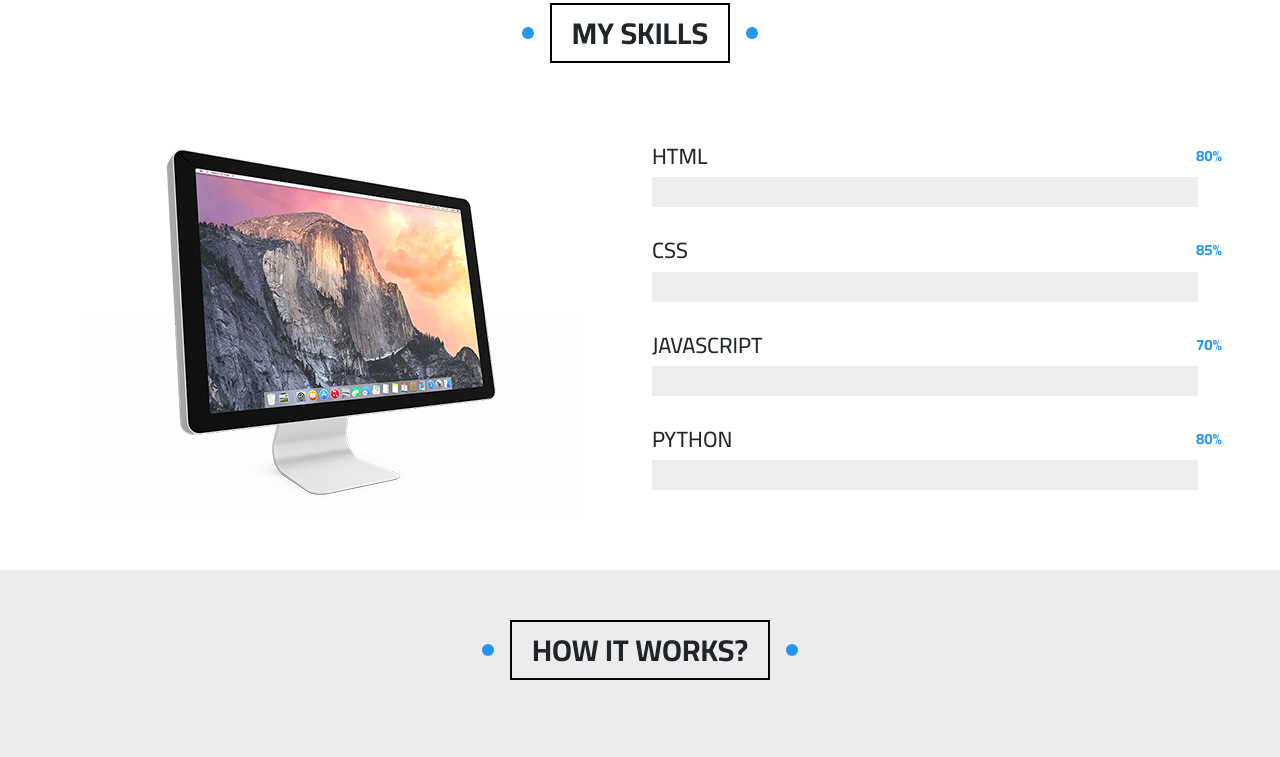
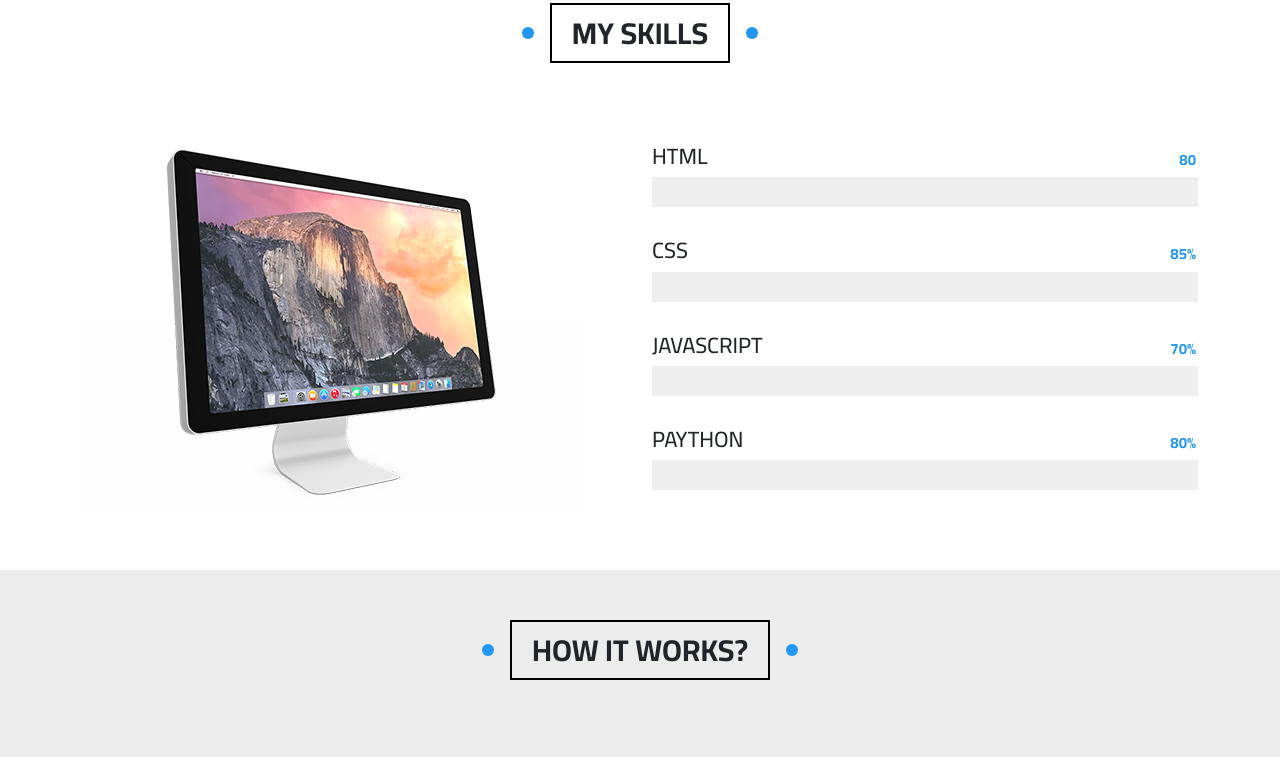
Before and after one commit to mahmoudtamer0/mahmoud.proj, a plain HTML site: page index.html in a window 1280 px wide. Shown: the part 6410-7167 px from the top of the page. Drawn offline with Linux system fonts and the light colour scheme.

Commit message:
adding stats count by js

```diff
--- a/css/zero.css
+++ b/css/zero.css
@@ -733,10 +733,13 @@ header nav {
 }
 
 /*  */
-.skill h4 {
+.theskill {
     display: flex;
     justify-content: space-between;
     align-items: center;
+}
+
+.skill h4 {
     font-size: 22px;
 }
 
@@ -750,7 +753,7 @@ header nav {
     padding-bottom: 30px;
 }
 
-.skill h4 span {
+.skill span.percc {
     font-size: 15px;
     padding: 2px;
     border-radius: 5px;
--- a/index.html
+++ b/index.html
@@ -478,37 +478,37 @@
                     </div>
                     <div class="skill-sec col-12 col-lg-6 col-md-12 col-sm-12">
                         <div class="skill">
-                            <h4>
-                                HTML
-                                <span>80%</span>
-                            </h4>
+                            <div class="theskill">
+                                <h4>HTML</h4>
+                                <span class="percc">80</span>
+                            </div>
                             <div class="the">
                                 <span style="width: 0;" data-width="80%"></span>
                             </div>
                         </div>
                         <div class="skill">
-                            <h4>
-                                CSS
-                                <span>85%</span>
-                            </h4>
+                            <div class="theskill">
+                                <h4>CSS</h4>
+                                <span class="percc">85%</span>
+                            </div>
                             <div class="the">
                                 <span style="width: 0;" data-width="85%"></span>
                             </div>
                         </div>
                         <div class="skill">
-                            <h4>
-                                JAVASCRIPT
-                                <span>70%</span>
-                            </h4>
+                            <div class="theskill">
+                                <h4>JAVASCRIPT</h4>
+                                <span class="percc">70%</span>
+                            </div>
                             <div class="the">
                                 <span style="width: 0" data-width="70%"></span>
                             </div>
                         </div>
                         <div class="skill">
-                            <h4>
-                                PYTHON
-                                <span>80%</span>
-                            </h4>
+                            <div class="theskill">
+                                <h4>PAYTHON</h4>
+                                <span class="percc">80%</span>
+                            </div>
                             <div class="the">
                                 <span style="width: 0;" data-width="80%"></span>
                             </div>
@@ -698,22 +698,22 @@
                 <div class="stats-secs row justify-content-center align-items-center">
                     <div class="stat col-lg-3">
                         <i class="fa-regular fa-user fa-2x fa-fw"></i>
-                        <span class="number" data-goal="150">150</span>
+                        <span class="number" data-goal="150">0</span>
                         <p>Clients</p>
                     </div>
                     <div class="stat col-lg-3">
                         <i class="fa-solid fa-code fa-2x fa-fw"></i>
-                        <span class="number" data-goal="150">135</span>
+                        <span class="number" data-goal="130">0</span>
                         <p>Projects</p>
                     </div>
                     <div class="stat col-lg-3">
                         <i class="fa-solid fa-earth-americas fa-2x fa-fw"></i>
-                        <span class="number" data-goal="150">50</span>
+                        <span class="number" data-goal="70">0</span>
                         <p>Countries</p>
                     </div>
                     <div class="stat col-lg-3">
                         <i class="fa-solid fa-money-bill fa-2x fa-fw"></i>
-                        <span class="number" data-goal="150">500</span>
+                        <span class="number" data-goal="300">0</span>
                         <p>Money</p>
                     </div>
                 </div>
--- a/js/main.js
+++ b/js/main.js
@@ -25,3 +25,25 @@ let counter = setInterval(() => {
     document.getElementById('minutes').innerHTML = minutes < 10 ? `0${minutes}` : minutes;
     document.getElementById('seconds').innerHTML = seconds < 10 ? `0${seconds}` : seconds;
 }, 1000)
+
+let nums = document.querySelectorAll('.stats .number')
+let secSkills = document.querySelector('.skills')
+let started = false
+window.onscroll = function () {
+    if (window.scrollY >= secSkills.offsetTop) {
+        if (!started) {
+            nums.forEach((number) => startcount(number))
+        }
+        started = true;
+    }
+}
+
+function startcount(el) {
+    let goal = el.dataset.goal;
+    let count = setInterval(() => {
+        el.textContent++;
+        if (el.textContent == goal) {
+            clearInterval(count)
+        }
+    }, 200 / goal)
+}
```
